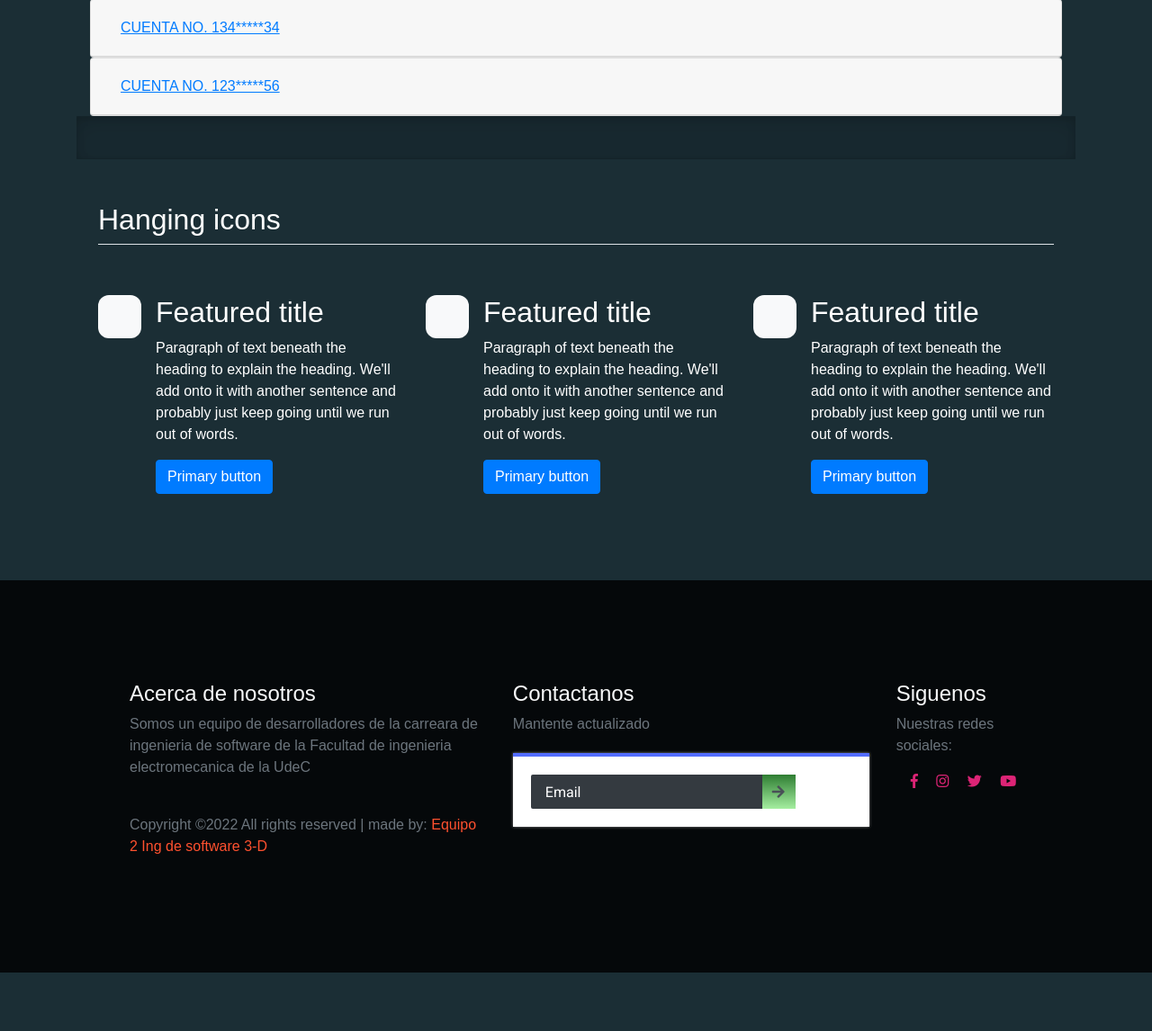
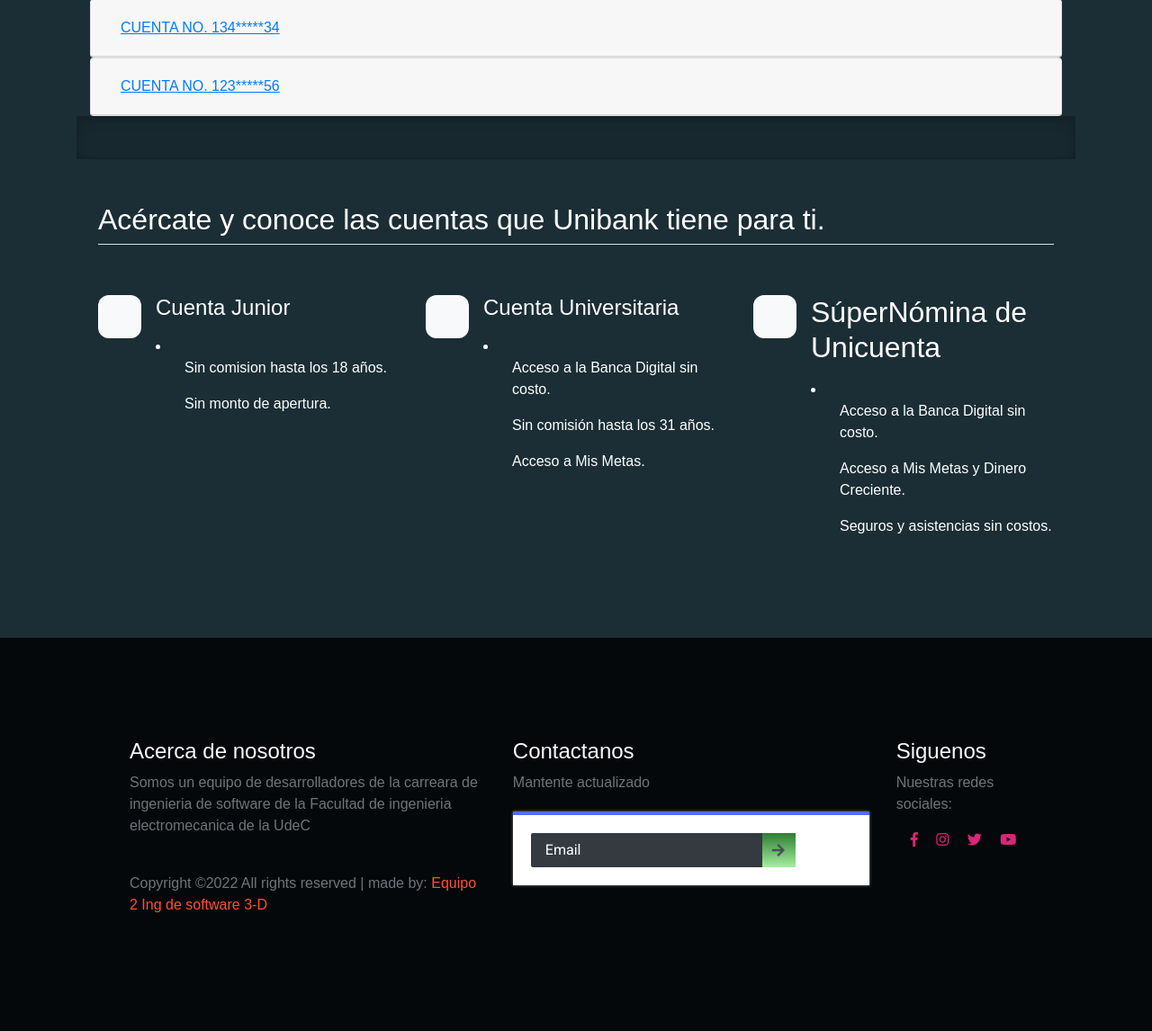
Before and after one commit to Maskeit/Proyecto-Integrador-3, a PHP site: page /consultas in a window 1280 px wide. Shown: the part 261-1407 px from the top of the page at 90% size. Before the commit the page ends 1342 px from the top, so only its background shows below. Run offline with PHP 8.4, Linux system fonts and the light colour scheme; some libraries are stand-ins or nearby versions; some web fonts are replaced.

Commit message:
update...

```diff
--- a/vistas/consultas.view.php
+++ b/vistas/consultas.view.php
@@ -76,47 +76,60 @@ require 'headerEspecifico.php';
     </div>
   </div>
 
+  <!--Divisor de cuentas con lo que ofrece el banco-->
   <div class="b-example-divider"></div>
 
   <div class="container px-4 py-5" id="hanging-icons">
-    <h2 class="pb-2 border-bottom">Hanging icons</h2>
+    <h2 class="pb-2 border-bottom">Acércate y conoce las cuentas que Unibank tiene para ti.</h2>
     <div class="row g-4 py-5 row-cols-1 row-cols-lg-3">
+
       <div class="col d-flex align-items-start">
         <div class="icon-square bg-light text-dark flex-shrink-0 me-3">
           <svg class="bi" width="1em" height="1em"><use xlink:href="#toggles2"/></svg>
         </div>
         <div>
-          <h2>Featured title</h2>
-          <p>Paragraph of text beneath the heading to explain the heading. We'll add onto it with another sentence and probably just keep going until we run out of words.</p>
-          <a href="#" class="btn btn-primary">
-            Primary button
-          </a>
+          <h4>Cuenta Junior</h4>
+          <p>
+            <li>
+              <ul>Sin comision hasta los 18 años.</ul>
+              <ul>Sin monto de apertura.</ul>
+            </li>
+          </p>
         </div>
       </div>
+
       <div class="col d-flex align-items-start">
         <div class="icon-square bg-light text-dark flex-shrink-0 me-3">
           <svg class="bi" width="1em" height="1em"><use xlink:href="#cpu-fill"/></svg>
         </div>
         <div>
-          <h2>Featured title</h2>
-          <p>Paragraph of text beneath the heading to explain the heading. We'll add onto it with another sentence and probably just keep going until we run out of words.</p>
-          <a href="#" class="btn btn-primary">
-            Primary button
-          </a>
+          <h4>Cuenta Universitaria</h4>
+          <p>
+            <li>
+              <ul>Acceso a la Banca Digital sin costo.</ul>
+              <ul>Sin comisión hasta los 31 años.</ul>
+              <ul>Acceso a Mis Metas.</ul>
+            </li>
+          </p>
         </div>
       </div>
+
       <div class="col d-flex align-items-start">
         <div class="icon-square bg-light text-dark flex-shrink-0 me-3">
           <svg class="bi" width="1em" height="1em"><use xlink:href="#tools"/></svg>
         </div>
         <div>
-          <h2>Featured title</h2>
-          <p>Paragraph of text beneath the heading to explain the heading. We'll add onto it with another sentence and probably just keep going until we run out of words.</p>
-          <a href="#" class="btn btn-primary">
-            Primary button
-          </a>
+          <h2>SúperNómina de Unicuenta</h2>
+          <p>
+            <li>
+              <ul>Acceso a la Banca Digital sin costo.</ul>
+              <ul>Acceso a Mis Metas y Dinero Creciente.</ul>
+              <ul>Seguros y asistencias sin costos.</ul>
+            </li>
+          </p>
         </div>
       </div>
+
     </div>
   </div>
   <!--HTML DE LA LOGICA DEL MOVIMIENTO-->
--- a/vistas/headerEspecifico.php
+++ b/vistas/headerEspecifico.php
@@ -21,7 +21,7 @@
   <link rel="stylesheet" href="https://cdn.jsdelivr.net/npm/bootstrap@4.0.0/dist/css/bootstrap.min.css" integrity="sha384-Gn5384xqQ1aoWXA+058RXPxPg6fy4IWvTNh0E263XmFcJlSAwiGgFAW/dAiS6JXm" crossorigin="anonymous">
 
   <link rel="stylesheet" href="../css/estilosLogReg.css">
-
+  <link rel="stylesheet" href="../assets/bootstrap/Btrap5/css/features.css">
   <!--Miguel-->
   <link href='https://fonts.googleapis.com/css?family=Roboto' rel='stylesheet' type='text/css'>
   <!--finmiguel-->
@@ -46,9 +46,35 @@
                 <span class="sr-only">(current)</span>
               </a>
             </li>
+            <?php if(isset($_SESSION['codigoCliente'])){
+                    echo '
+                    <li class="nav-item dropdown">
+                    <div class="dropdown">
+                      <a href="#" class="nav-link">Más</a>
+                      <div class="dropdown-content">
+                        <a href="consultas.php">Consultas</a> <!--Aqui mover la ubicacion y cambiarla por cliente.php haciendo un isset-->
+                        <a href="movimientos.php">Movimientos</a>
+                        <a href="#">Stats</a>
+                      </div>
+                    </div>
+                  </li>
+                  '; //se va mostrar cerrar sesion si es que el ejecutivo tiene una sesion iniciada
+                    } else echo '';
+                  ?>
 
-            <li class="nav-item">
-              <a class="nav-link" href="./funciones/cerrarSesion.php">
+            <li class="nav-item" >
+            <script type="text/javascript">
+                function ConfirmClose()
+                {
+                  var res alert("¿Estás seguro de cerrar tu sesión?");
+                  if(res == true){
+                    return true;
+                  } else{
+                    return false;
+                  }
+                }
+            </script>
+             <a class="nav-link" href="./funciones/cerrarSesion.php">
                 <?php if(isset($_SESSION['adminUser'])){
                     echo "CERRAR SESION"; //se va mostrar cerrar sesion si es que el ejecutivo tiene una sesion iniciada
                     } elseif (isset($_SESSION['usuarioEjecutivo'])) {
@@ -60,9 +86,9 @@
                          echo " "; //sino no muestra nada
                     }
                   ?>
+
               </a>
-
-            </li>
+              </li>
           </ul>
         </div>
       </nav>
```
Also changed, not shown: vistas/cliente.view.php (+66 -10 lines), vistas/header.php (+0 -16 lines), vistas/index.view.php (+9 -5 lines).
